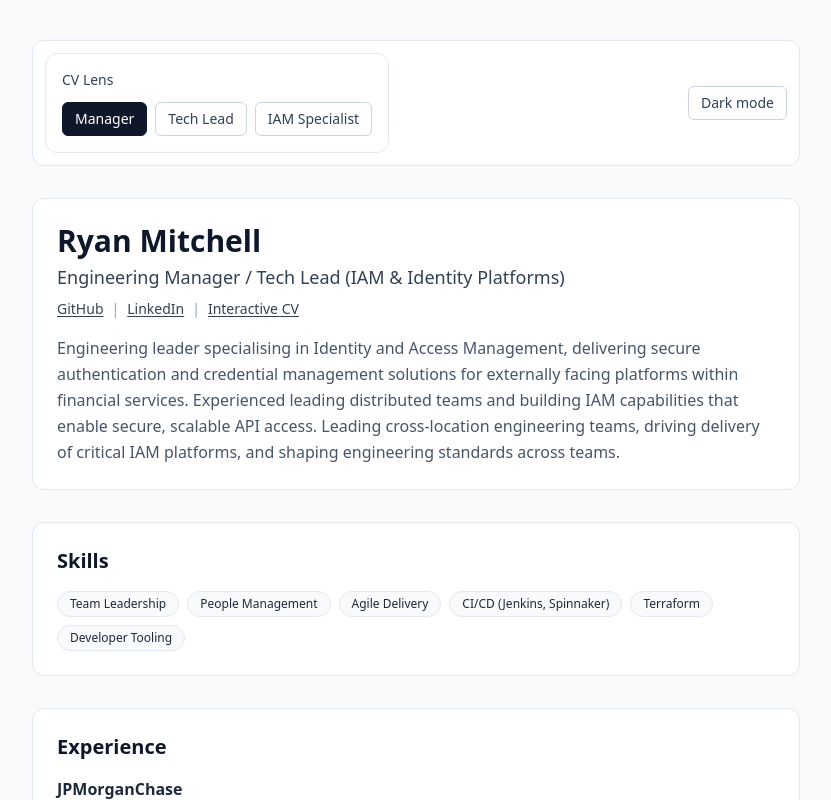
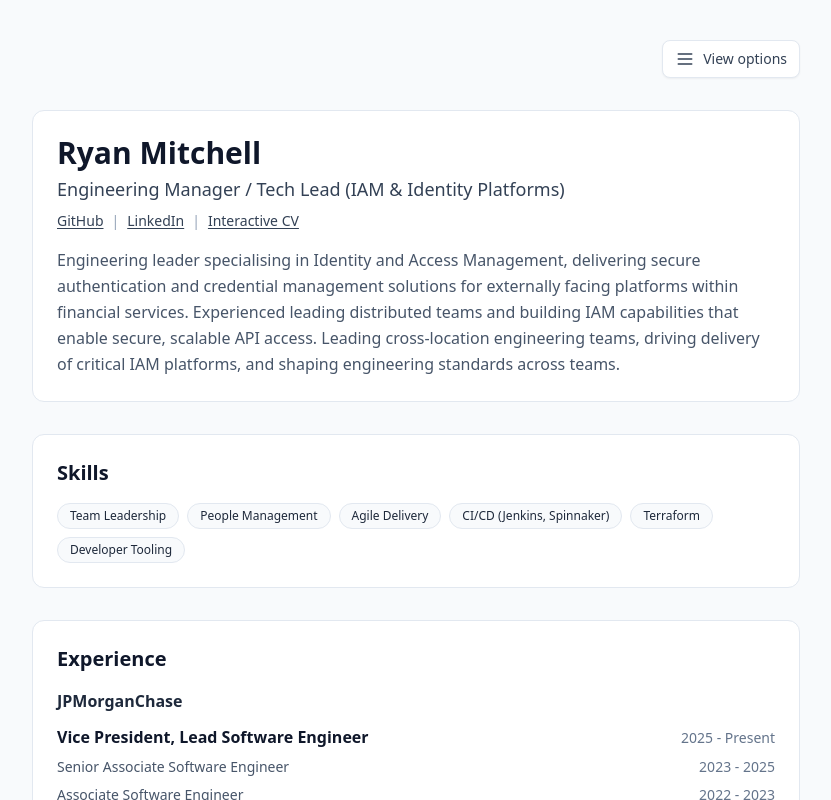
Before and after one commit to ryan-mitchell-code/cv, a React (Vite) app: page / in a window 1280 px wide. Shown: the top 800 px of the page, without its empty margins (224-1055 px from the left). Built offline with nearby package versions, Linux system fonts and the light colour scheme.

Commit message:
cv-011 Added toggle for display controls

```diff
--- a/src/App.tsx
+++ b/src/App.tsx
@@ -2,7 +2,7 @@ import { ExperienceSection } from "./sections/ExperienceSection";
 import { ProfileSection } from "./sections/ProfileSection";
 import { PublicationsSection } from "./sections/PublicationsSection";
 import { SkillsSection } from "./sections/SkillsSection";
-import { ModeSwitcher } from "./components/ModeSwitcher";
+import { ViewControlsPanel } from "./components/ViewControlsPanel";
 import { useEffect, useState } from "react";
 import type { CVMode } from "./types/mode";
 
@@ -22,20 +22,12 @@ function App() {
   return (
     <div className="min-h-screen bg-slate-50 py-10 px-4 text-slate-900 dark:bg-slate-950 dark:text-slate-100 print:bg-white print:text-black">
       <div className="mx-auto max-w-3xl space-y-8">
-        <div className="flex flex-wrap items-center justify-between gap-3 rounded-xl border border-slate-200 bg-white p-3 dark:border-slate-700 dark:bg-slate-800 print:hidden">
-          <ModeSwitcher mode={mode} setMode={setMode} />
-
-          <button
-            type="button"
-            onClick={() => setIsDark((d) => !d)}
-            className="rounded-md border px-3 py-1.5 text-sm font-medium transition
-      border-slate-300 bg-white text-slate-700 hover:bg-slate-100
-      dark:border-slate-600 dark:bg-slate-700 dark:text-slate-200 dark:hover:bg-slate-600"
-            aria-label={isDark ? "Use light theme" : "Use dark theme"}
-          >
-            {isDark ? "Light mode" : "Dark mode"}
-          </button>
-        </div>
+        <ViewControlsPanel
+          mode={mode}
+          setMode={setMode}
+          isDark={isDark}
+          setIsDark={setIsDark}
+        />
 
         <ProfileSection mode={mode} />
         <SkillsSection mode={mode} />
--- a/src/components/ModeSwitcher.tsx
+++ b/src/components/ModeSwitcher.tsx
@@ -1,9 +1,19 @@
 import { CV_MODES } from "../types/mode";
 import type { CVMode } from "../types/mode";
+
+const buttonBase =
+  "rounded-md border px-3 py-1.5 text-sm font-medium transition";
+const buttonActive =
+  "border-slate-900 bg-slate-900 text-white dark:border-slate-100 dark:bg-slate-100 dark:text-slate-900";
+const buttonInactive =
+  "border-slate-300 bg-white text-slate-700 hover:bg-slate-100 dark:border-slate-600 dark:bg-slate-800 dark:text-slate-200 dark:hover:bg-slate-700";
 
 type ModeSwitcherProps = {
   mode: CVMode;
   setMode: (mode: CVMode) => void;
+  /** Omit outer card; use inside a parent panel */
+  variant?: "card" | "plain";
+  showLabel?: boolean;
 };
 
 const labels = {
@@ -12,28 +22,57 @@ const labels = {
   iam: "IAM Specialist",
 };
 
-export function ModeSwitcher({ mode, setMode }: ModeSwitcherProps) {
-  return (
-    <div className="rounded-xl border border-slate-200 bg-white p-4 print:hidden dark:border-slate-700 dark:bg-slate-900">
-      <p className="text-sm font-medium text-slate-700 dark:text-slate-300">
-        CV Lens
-      </p>
-      <div className="mt-3 flex flex-wrap gap-2">
+export function ModeSwitcher({
+  mode,
+  setMode,
+  variant = "card",
+  showLabel = true,
+}: ModeSwitcherProps) {
+  const buttons = (
+    <div className="flex flex-wrap gap-2">
       {CV_MODES.map((item) => (
         <button
           key={item}
           type="button"
           onClick={() => setMode(item)}
-            className={`rounded-md border px-3 py-1.5 text-sm font-medium transition ${
-              mode === item
-                ? "border-slate-900 bg-slate-900 text-white"
-                : "border-slate-300 bg-white text-slate-700 hover:bg-slate-100 dark:border-slate-600 dark:bg-slate-800 dark:text-slate-200 dark:hover:bg-slate-700"
+          className={`${buttonBase} ${
+            mode === item ? buttonActive : buttonInactive
           }`}
         >
           {labels[item]}
         </button>
       ))}
     </div>
+  );
+
+  if (variant === "plain") {
+    if (!showLabel) {
+      return <div>{buttons}</div>;
+    }
+    return (
+      <div className="space-y-3">
+        <p className="text-sm font-medium text-slate-700 dark:text-slate-300">
+          CV Lens
+        </p>
+        {buttons}
       </div>
     );
   }
+
+  const inner = (
+    <>
+      {showLabel ? (
+        <p className="text-sm font-medium text-slate-700 dark:text-slate-300">
+          CV Lens
+        </p>
+      ) : null}
+      <div className={showLabel ? "mt-3" : ""}>{buttons}</div>
+    </>
+  );
+
+  return (
+    <div className="rounded-xl border border-slate-200 bg-white p-4 print:hidden dark:border-slate-700 dark:bg-slate-900">
+      {inner}
+    </div>
+  );
+}
--- /dev/null
+++ b/src/components/ViewControlsPanel.tsx
@@ -0,0 +1,127 @@
+import { useState } from "react";
+import { ModeSwitcher } from "./ModeSwitcher";
+import type { CVMode } from "../types/mode";
+
+const segBase =
+  "rounded-md border px-3 py-1.5 text-sm font-medium transition";
+const segOn =
+  "border-slate-900 bg-slate-900 text-white dark:border-slate-100 dark:bg-slate-100 dark:text-slate-900";
+const segOff =
+  "border-slate-300 bg-white text-slate-700 hover:bg-slate-100 dark:border-slate-600 dark:bg-slate-800 dark:text-slate-200 dark:hover:bg-slate-700";
+
+type ViewControlsPanelProps = {
+  mode: CVMode;
+  setMode: (mode: CVMode) => void;
+  isDark: boolean;
+  setIsDark: (value: boolean | ((prev: boolean) => boolean)) => void;
+};
+
+function MenuIcon({ open }: { open: boolean }) {
+  return (
+    <svg
+      width="20"
+      height="20"
+      viewBox="0 0 24 24"
+      fill="none"
+      stroke="currentColor"
+      strokeWidth="2"
+      strokeLinecap="round"
+      className="shrink-0"
+      aria-hidden
+    >
+      {open ? (
+        <>
+          <path d="M18 6L6 18M6 6l12 12" />
+        </>
+      ) : (
+        <>
+          <path d="M4 6h16M4 12h16M4 18h16" />
+        </>
+      )}
+    </svg>
+  );
+}
+
+export function ViewControlsPanel({
+  mode,
+  setMode,
+  isDark,
+  setIsDark,
+}: ViewControlsPanelProps) {
+  const [open, setOpen] = useState(false);
+
+  return (
+    <div className="print:hidden">
+      <div className="flex justify-end">
+        <button
+          type="button"
+          onClick={() => setOpen((o) => !o)}
+          className="inline-flex items-center gap-2 rounded-lg border border-slate-200 bg-white px-3 py-2 text-sm font-medium text-slate-700 shadow-sm transition hover:bg-slate-50 dark:border-slate-600 dark:bg-slate-800 dark:text-slate-200 dark:hover:bg-slate-700"
+          aria-expanded={open}
+          aria-controls="view-controls-panel"
+          id="view-controls-menu-button"
+        >
+          <MenuIcon open={open} />
+          <span>{open ? "Close" : "View options"}</span>
+        </button>
+      </div>
+
+      {open ? (
+        <div
+          id="view-controls-panel"
+          role="region"
+          aria-labelledby="view-controls-menu-button"
+          className="mt-3 rounded-xl border border-slate-200 bg-white p-5 shadow-sm dark:border-slate-700 dark:bg-slate-900"
+        >
+          <p className="text-xs font-semibold uppercase tracking-wide text-slate-500 dark:text-slate-400">
+            View &amp; display
+          </p>
+
+          <div className="mt-5 space-y-5">
+            <div>
+              <p className="text-xs font-medium text-slate-500 dark:text-slate-400">
+                CV lens
+              </p>
+              <div className="mt-2">
+                <ModeSwitcher
+                  mode={mode}
+                  setMode={setMode}
+                  variant="plain"
+                  showLabel={false}
+                />
+              </div>
+            </div>
+
+            <div className="border-t border-slate-200 pt-5 dark:border-slate-700">
+              <p className="text-xs font-medium text-slate-500 dark:text-slate-400">
+                Appearance
+              </p>
+              <div
+                className="mt-2 flex flex-wrap gap-2"
+                role="group"
+                aria-label="Color theme"
+              >
+                <button
+                  type="button"
+                  onClick={() => setIsDark(false)}
+                  className={`${segBase} ${!isDark ? segOn : segOff}`}
+                  aria-pressed={!isDark}
+                >
+                  Light
+                </button>
+                <button
+                  type="button"
+                  onClick={() => setIsDark(true)}
+                  className={`${segBase} ${isDark ? segOn : segOff}`}
+                  aria-pressed={isDark}
+                >
+                  Dark
+                </button>
+              </div>
+            </div>
+          </div>
+        </div>
+      ) : null}
+    </div>
+  );
+}
```
Lines whose indentation alone changed are shown as unchanged.
